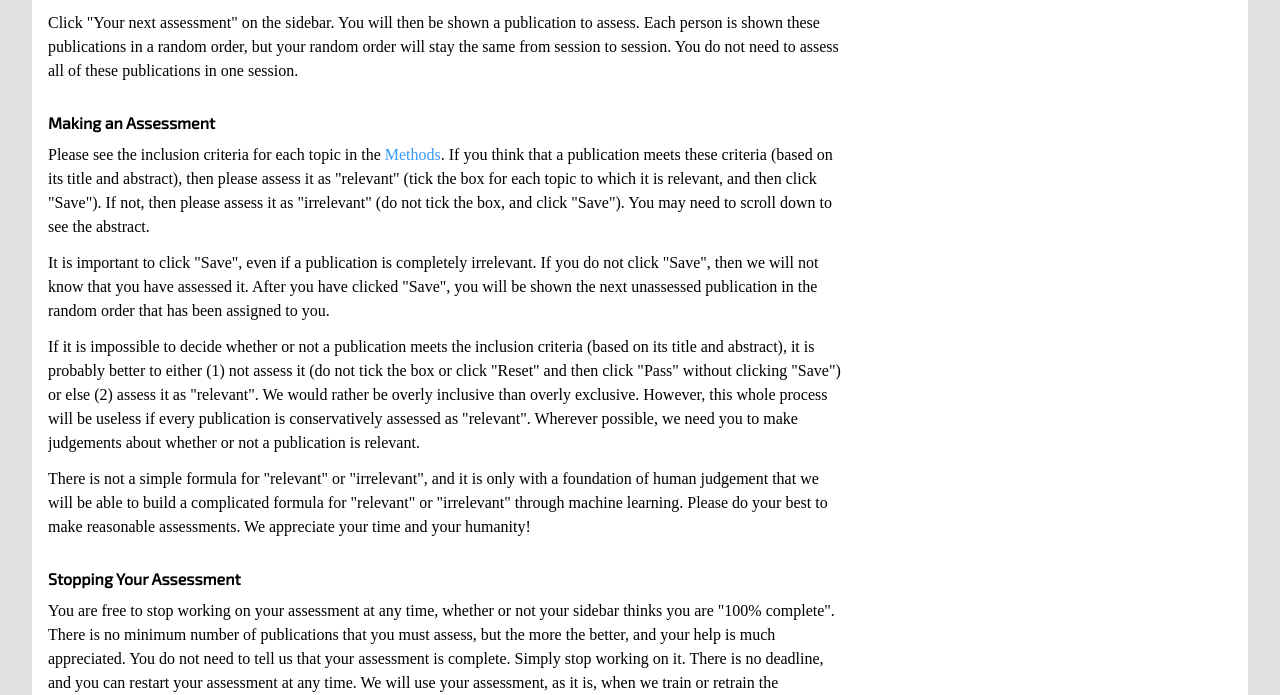
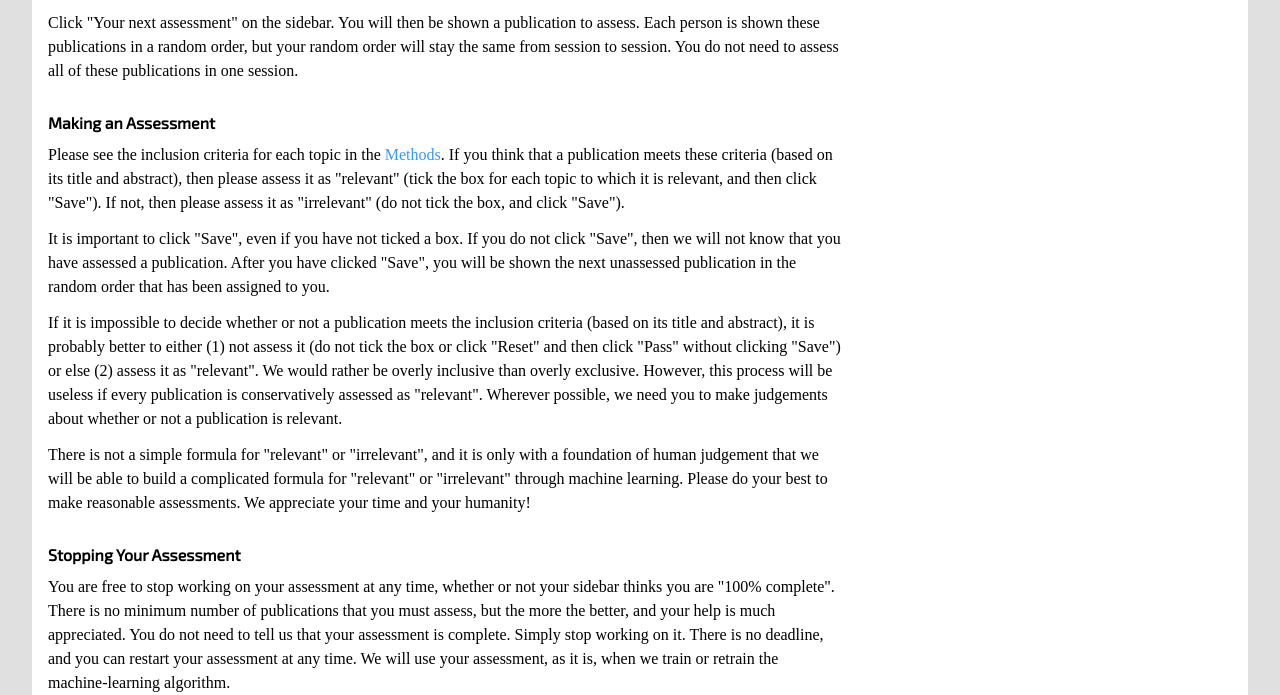
Before and after one commit to gormshackelford/x-risk, a Django app: page /instructions/ in a window 1280 px wide. Shown: the part 310-1005 px from the top of the page. Run offline with Django 3.2, Linux system fonts and the light colour scheme; some web fonts are replaced.

Commit message:
Changed topic view default order

```diff
--- a/engine/templates/engine/instructions.html
+++ b/engine/templates/engine/instructions.html
@@ -1,7 +1,7 @@
 {% extends 'engine/base.html' %}
 
 {% block title %}
-    Instructions | The Existential Risk Research Assessment | www.x-risk.net
+    Assessment Instructions | The Existential Risk Research Assessment | www.x-risk.net
 {% endblock %}
 
 {% block css %}{% load staticfiles %}
@@ -19,9 +19,9 @@
   <p>Click "Your next assessment" on the sidebar. You will then be shown a publication to assess. Each person is shown these publications in a random order, but your random order will stay the same from session to session. You do not need to assess all of these publications in one session.</p>
 
   <h2>Making an Assessment</h2>
-  <p>Please see the inclusion criteria for each topic in the <a href="{% url 'methods' %}">Methods</a>. If you think that a publication meets these criteria (based on its title and abstract), then please assess it as "relevant" (tick the box for each topic to which it is relevant, and then click "Save"). If not, then please assess it as "irrelevant" (do not tick the box, and click "Save"). You may need to scroll down to see the abstract.</p>
-  <p>It is important to click "Save", even if a publication is completely irrelevant. If you do not click "Save", then we will not know that you have assessed it. After you have clicked "Save", you will be shown the next unassessed publication in the random order that has been assigned to you.</p>
-  <p>If it is impossible to decide whether or not a publication meets the inclusion criteria (based on its title and abstract), it is probably better to either (1) not assess it (do not tick the box or click "Reset" and then click "Pass" without clicking "Save") or else (2) assess it as "relevant". We would rather be overly inclusive than overly exclusive. However, this whole process will be useless if every publication is conservatively assessed as "relevant". Wherever possible, we need you to make judgements about whether or not a publication is relevant.</p>
+  <p>Please see the inclusion criteria for each topic in the <a href="{% url 'methods' %}">Methods</a>. If you think that a publication meets these criteria (based on its title and abstract), then please assess it as "relevant" (tick the box for each topic to which it is relevant, and then click "Save"). If not, then please assess it as "irrelevant" (do not tick the box, and click "Save").</p>
+  <p>It is important to click "Save", even if you have not ticked a box. If you do not click "Save", then we will not know that you have assessed a publication. After you have clicked "Save", you will be shown the next unassessed publication in the random order that has been assigned to you.</p>
+  <p>If it is impossible to decide whether or not a publication meets the inclusion criteria (based on its title and abstract), it is probably better to either (1) not assess it (do not tick the box or click "Reset" and then click "Pass" without clicking "Save") or else (2) assess it as "relevant". We would rather be overly inclusive than overly exclusive. However, this process will be useless if every publication is conservatively assessed as "relevant". Wherever possible, we need you to make judgements about whether or not a publication is relevant.</p>
   <p>There is not a simple formula for "relevant" or "irrelevant", and it is only with a foundation of human judgement that we will be able to build a complicated formula for "relevant" or "irrelevant" through machine learning. Please do your best to make reasonable assessments. We appreciate your time and your humanity!</p>
 
   <h2>Stopping Your Assessment</h2>
--- a/engine/views.py
+++ b/engine/views.py
@@ -224,7 +224,7 @@ def topics(request, slug, state='default'):
                 assessment__in=Assessment.objects.filter(
                     topic=search_topic, is_relevant=True
                 )
-            )
+            ).order_by('title')
 
     # If the user is not authenticated, there is only the publicly-available default view.
     else:
@@ -232,7 +232,7 @@ def topics(request, slug, state='default'):
             assessment__in=Assessment.objects.filter(
                 topic=search_topic, is_relevant=True
             )
-        )
+        ).order_by('title')
 
     page = request.GET.get('page', 1)
     paginator = Paginator(publications, 10)
```
